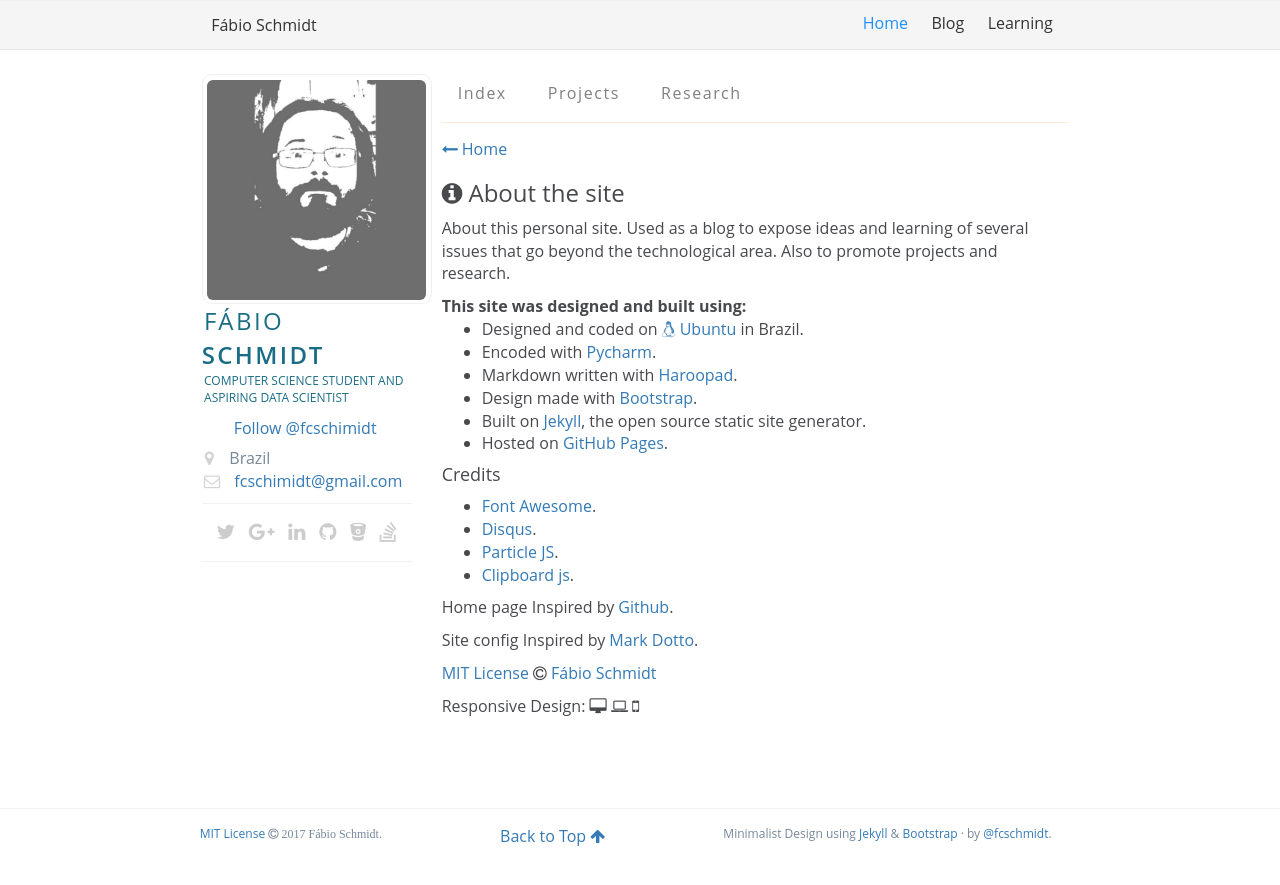
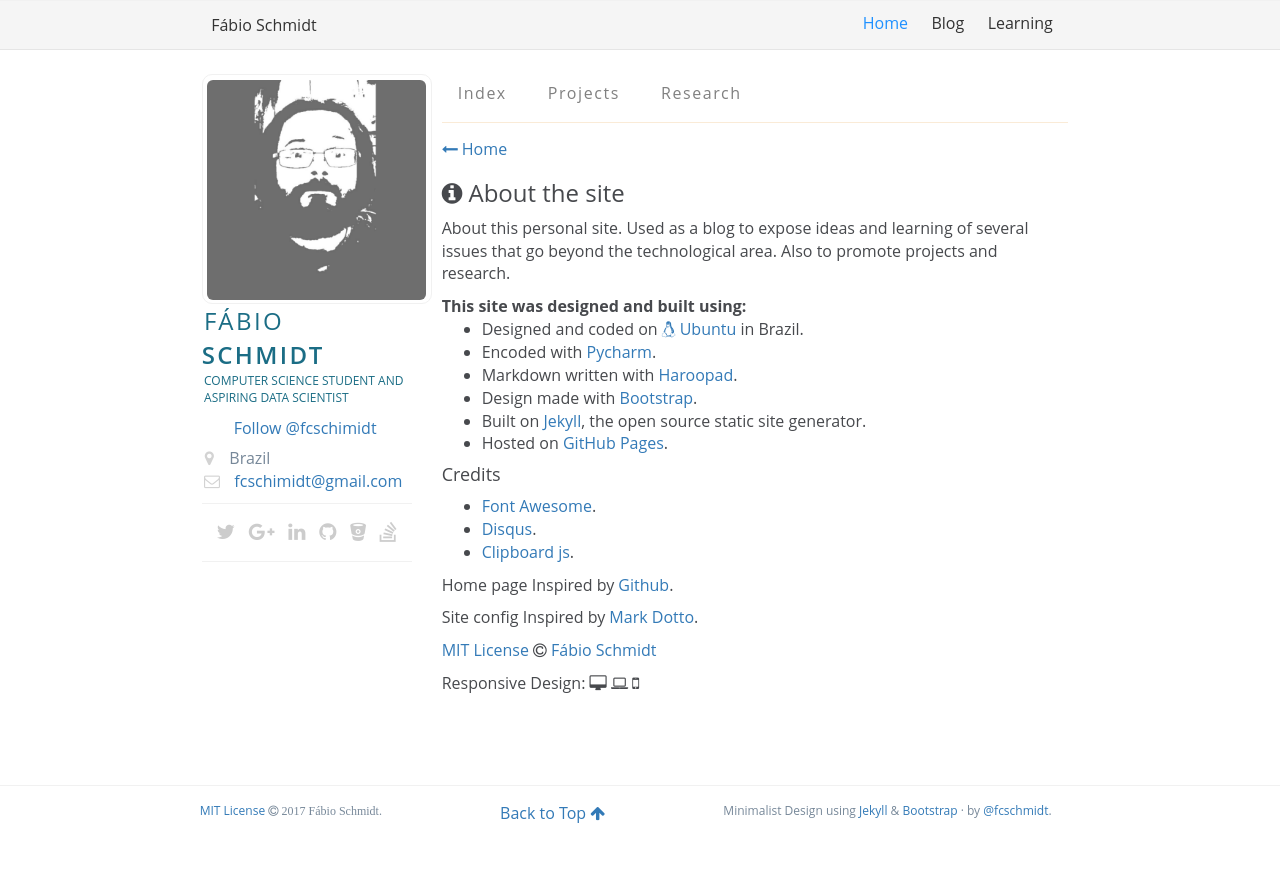
Before and after one commit to fcschmidt/fcschmidt.github.io, a Jekyll site: the page built from pages/site-config.html, in a window 1280 px wide. Shown: the top 885 px of the page. Built offline with Jekyll 4.4.1, drawn with Linux system fonts in a browser that asks for light colours; nearby versions of some CDN libraries; comment, search, counter and statistics services are not loaded.

Commit message:
Delete Particle JS credits

```diff
--- a/pages/site-config.html
+++ b/pages/site-config.html
@@ -29,7 +29,6 @@ permalink: /about/site-config/
         <ul>
             <li><a href="http://fontawesome.io/" target="_blank">Font Awesome</a>.</li>
             <li><a href="https://disqus.com/" target="_blank">Disqus</a>.</li>
-            <li><a href="http://github.com/VincentGarreau/particles.js" target="_blank">Particle JS</a>.</li>
             <li><a href="https://clipboardjs.com/" target="_blank">Clipboard js</a>.</li>
         </ul>
         <p>Home page Inspired by <a href="https://github.com/" target="_blank">Github</a>.</p>
```
